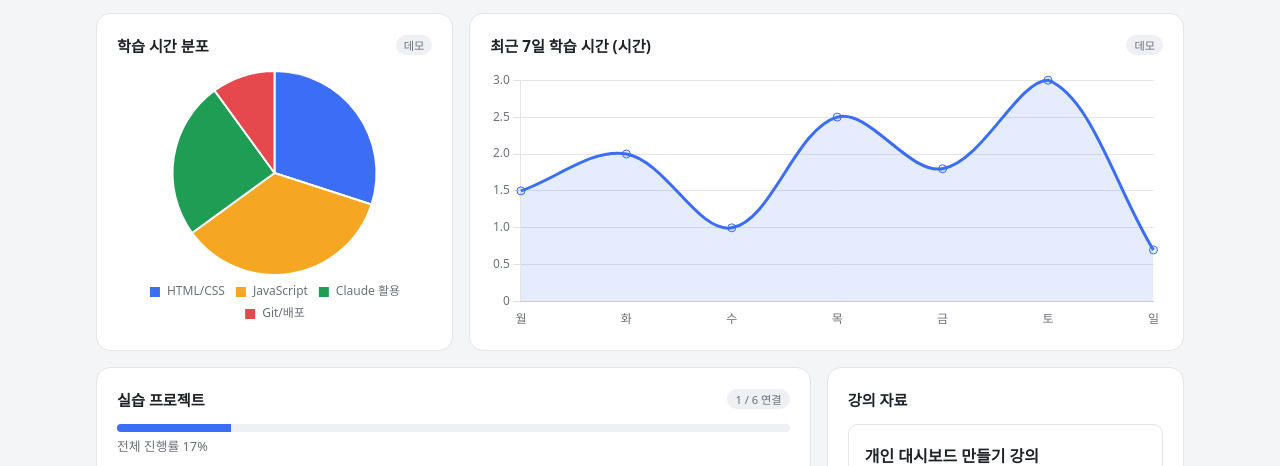
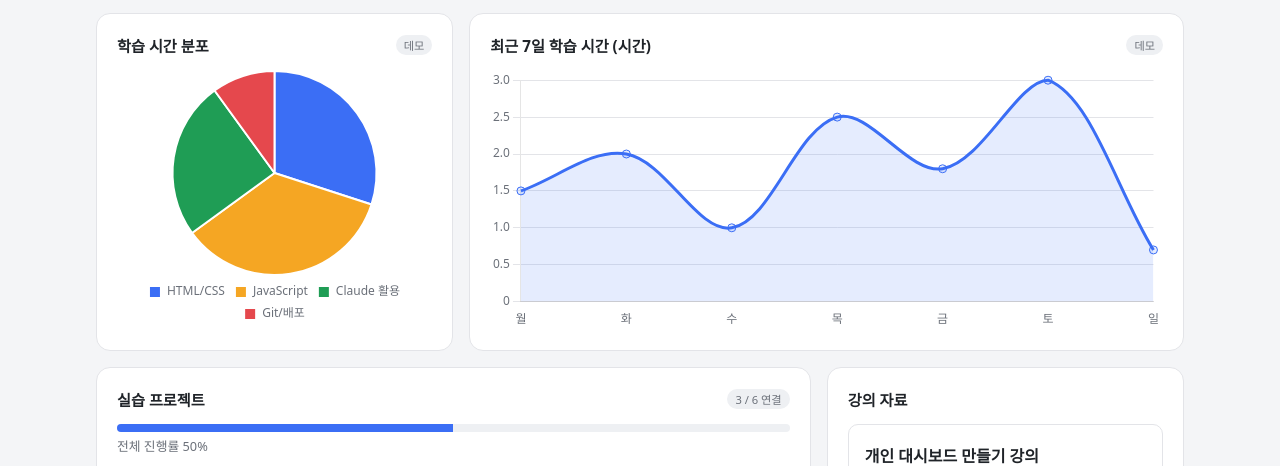
Before and after one commit to ai-lecture-lab/ai-lecture-lab.github.io, a plain HTML site: page index.html in a window 1280 px wide. Shown: the part 308-774 px from the top of the page. Drawn offline with nearby package versions, Linux system fonts and the light colour scheme.

Commit message:
Link robot arm simulator and stock diary projects
Co-Authored-By: Claude Opus 5.5 <noreply@anthropic.com>

```diff
--- a/index.html
+++ b/index.html
@@ -258,8 +258,8 @@
         { title: "할일 목록 리스트", url: "https://ai-lecture-lab.github.io/to-do-list" },
         { title: "클로드 활용 스네이크 게임", url: null },
         { title: "개인 프로파일", url: null },
-        { title: "주식 일기", url: null },
-        { title: "4축 로봇암 시뮬레이터", url: null },
+        { title: "주식 일기", url: "https://stockdiary.winduino.com" },
+        { title: "4축 로봇암 시뮬레이터", url: "https://eventia.github.io/RobotArm4DOFSimulator/" },
         { title: "이북 쇼핑몰", url: null }
       ],
       // 수치 타일 (데모 값)
```
